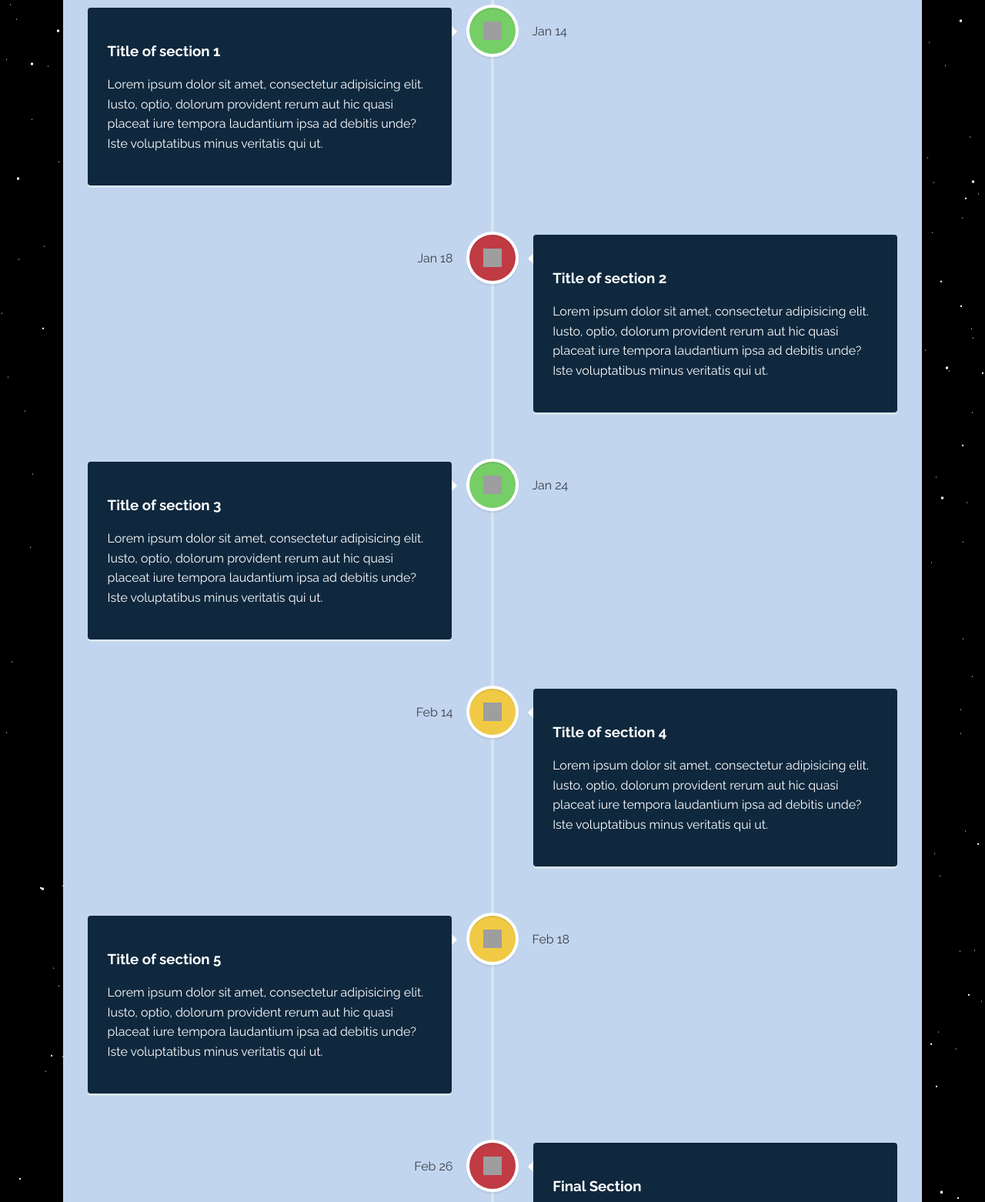
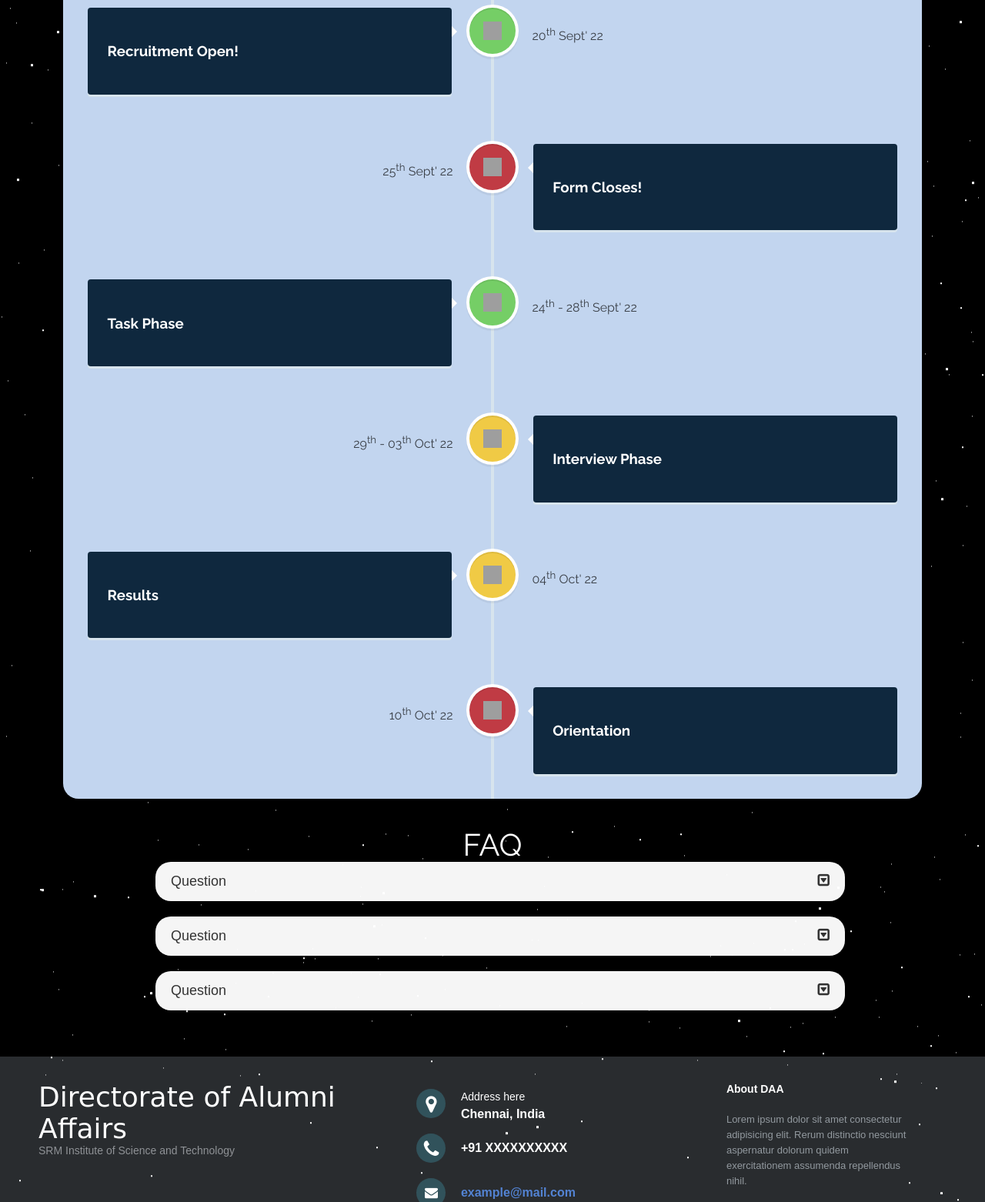
Before and after one commit to saranshsinhaa/DAA2022, a plain HTML site: page index.html in a window 1280 px wide. Shown: the part 484-2046 px from the top of the page at 77% size. Drawn offline with nearby package versions, Linux system fonts and the light colour scheme; grey boxes are pictures that could not be loaded; a web font is replaced by a local one.

Commit message:
timeline-content-update

```diff
--- a/index.html
+++ b/index.html
@@ -77,10 +77,10 @@
                 </div> <!-- cd-timeline-img -->
 
                 <div class="cd-timeline-content">
-                    <h3>Title of section 1</h3>
-                    <p>Lorem ipsum dolor sit amet, consectetur adipisicing elit. Iusto, optio, dolorum provident rerum aut hic quasi placeat iure tempora laudantium ipsa ad debitis unde? Iste voluptatibus minus veritatis qui ut.</p>
+                    <h3>Recruitment Open!</h3>
 
-                    <span class="cd-date">Jan 14</span>
+
+                    <span class="cd-date">20<sup>th</sup> Sept' 22</span>
                 </div> <!-- cd-timeline-content -->
             </div> <!-- cd-timeline-block -->
 
@@ -90,9 +90,8 @@
                 </div> <!-- cd-timeline-img -->
 
                 <div class="cd-timeline-content">
-                    <h3>Title of section 2</h3>
-                    <p>Lorem ipsum dolor sit amet, consectetur adipisicing elit. Iusto, optio, dolorum provident rerum aut hic quasi placeat iure tempora laudantium ipsa ad debitis unde? Iste voluptatibus minus veritatis qui ut.</p>
-                    <span class="cd-date">Jan 18</span>
+                    <h3>Form Closes!</h3>
+                    <span class="cd-date">25<sup>th</sup> Sept' 22</span>
                 </div> <!-- cd-timeline-content -->
             </div> <!-- cd-timeline-block -->
 
@@ -102,9 +101,10 @@
                 </div> <!-- cd-timeline-img -->
 
                 <div class="cd-timeline-content">
-                    <h3>Title of section 3</h3>
-                    <p>Lorem ipsum dolor sit amet, consectetur adipisicing elit. Iusto, optio, dolorum provident rerum aut hic quasi placeat iure tempora laudantium ipsa ad debitis unde? Iste voluptatibus minus veritatis qui ut.</p>
-                    <span class="cd-date">Jan 24</span>
+                    <h3>Task Phase</h3>
+                    <span class="cd-date">24<sup>th</sup> - 28<sup>th</sup> Sept' 22</span>
+                    <p></p>
+                    <p></p>
                 </div> <!-- cd-timeline-content -->
             </div> <!-- cd-timeline-block -->
 
@@ -114,9 +114,8 @@
                 </div> <!-- cd-timeline-img -->
 
                 <div class="cd-timeline-content">
-                    <h3>Title of section 4</h3>
-                    <p>Lorem ipsum dolor sit amet, consectetur adipisicing elit. Iusto, optio, dolorum provident rerum aut hic quasi placeat iure tempora laudantium ipsa ad debitis unde? Iste voluptatibus minus veritatis qui ut.</p>
-                    <span class="cd-date">Feb 14</span>
+                    <h3>Interview Phase</h3>
+                    <span class="cd-date">29<sup>th</sup> - 03<sup>th</sup> Oct' 22</span>
                 </div> <!-- cd-timeline-content -->
             </div> <!-- cd-timeline-block -->
 
@@ -126,9 +125,8 @@
                 </div> <!-- cd-timeline-img -->
 
                 <div class="cd-timeline-content">
-                    <h3>Title of section 5</h3>
-                    <p>Lorem ipsum dolor sit amet, consectetur adipisicing elit. Iusto, optio, dolorum provident rerum aut hic quasi placeat iure tempora laudantium ipsa ad debitis unde? Iste voluptatibus minus veritatis qui ut.</p>
-                    <span class="cd-date">Feb 18</span>
+                    <h3>Results</h3>
+                    <span class="cd-date">04<sup>th</sup> Oct' 22</span>
                 </div> <!-- cd-timeline-content -->
             </div> <!-- cd-timeline-block -->
 
@@ -138,9 +136,8 @@
                 </div> <!-- cd-timeline-img -->
 
                 <div class="cd-timeline-content">
-                    <h3>Final Section</h3>
-                    <p>Lorem ipsum dolor sit amet, consectetur adipisicing elit. Iusto, optio, dolorum provident rerum aut hic quasi placeat iure tempora laudantium ipsa ad debitis unde? Iste voluptatibus minus veritatis qui ut.</p>
-                    <span class="cd-date">Feb 26</span>
+                    <h3>Orientation</h3>
+                    <span class="cd-date">10<sup>th</sup> Oct' 22</span>
                 </div> <!-- cd-timeline-content -->
             </div>
 
```
